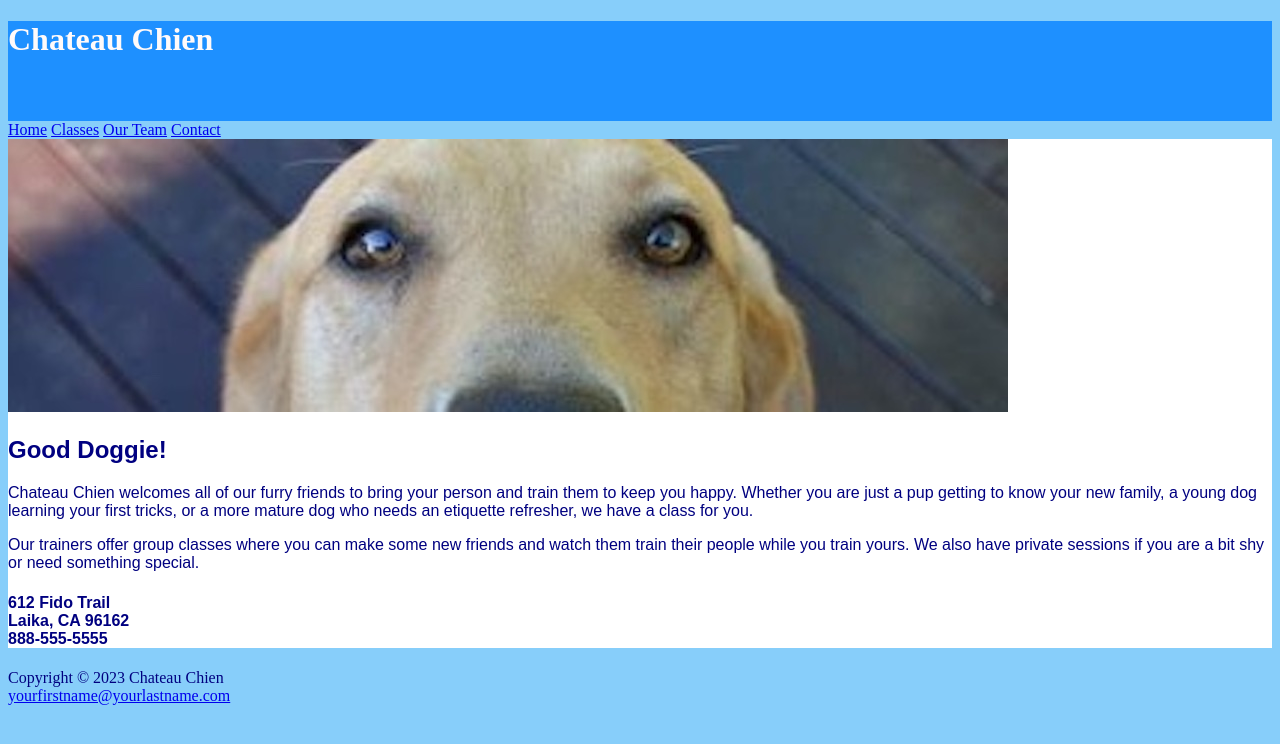
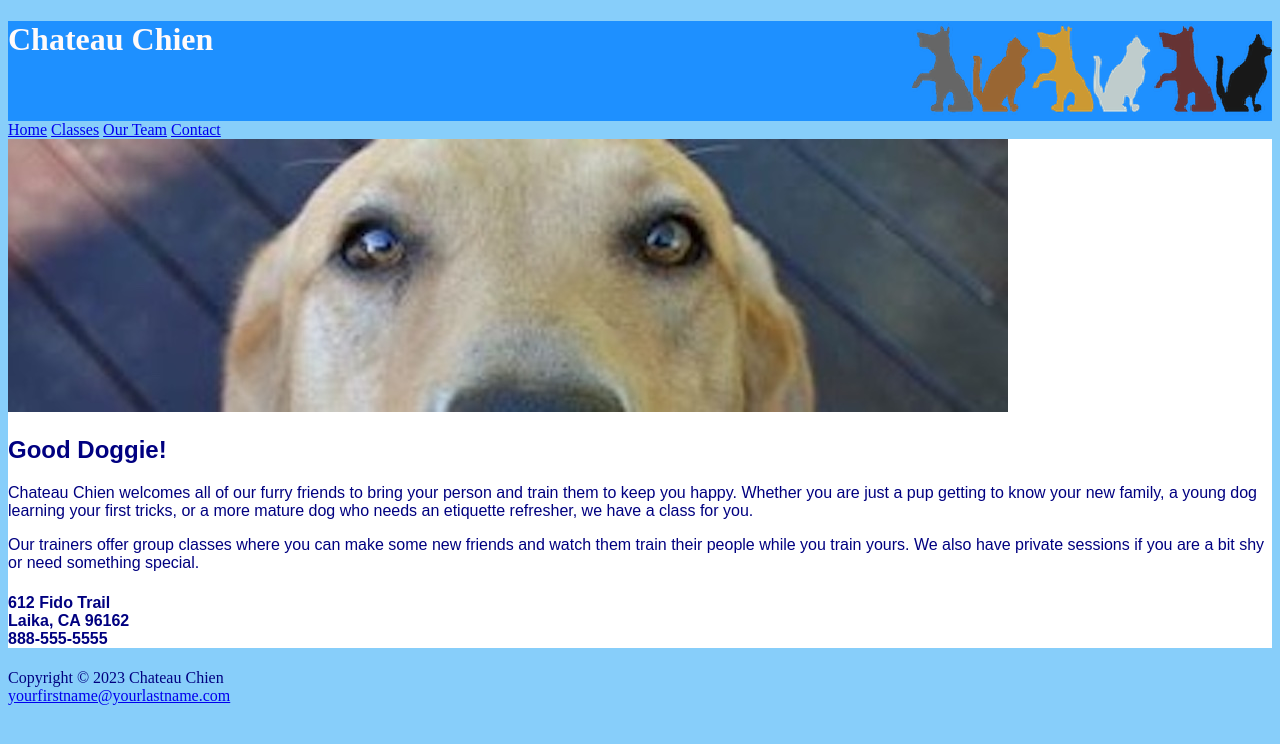
Before and after one commit to alej6/Chateau-Chien-Dog-Training, a plain HTML site: page index.html in a window 1280 px wide. Drawn offline with Linux system fonts and the light colour scheme.

Commit message:
Add files via upload

```diff
--- a/stylesheets/Chateau.css
+++ b/stylesheets/Chateau.css
@@ -1,6 +1,6 @@
 /* Style for smaller screens*/
 header{
-    background-image:url(images/LogoSmall.png);
+    background-image:url("/images/LogoSmall.png");
     min-height:50px;
     background-position:right top;
     background-repeat: no-repeat;
@@ -33,7 +33,7 @@ main{background-color:white;
     background-color: dodgerblue;
     color:snow;
     font-family: 'Times New Roman', Times, serif;
-    background-image:url(images/LogoLarge.png);
+    background-image:url("/images/LogoLarge.png");
     min-height: 100px;
 
   }
```
